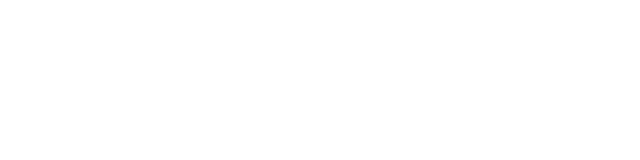
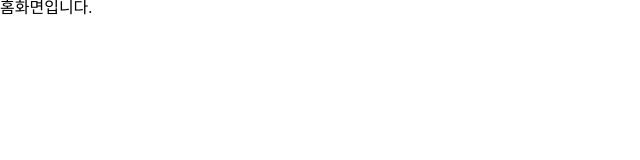
Before and after one commit to kakao-tech-campus-2nd-step3/Team13_FE, a React (Vite) app: page / in a window 1280 px wide. Shown: the top 160 px of the page, without its empty margins (0-640 px from the left). Built offline with nearby package versions, Linux system fonts and the light colour scheme.

Commit message:
chore: 라우터 설정

```diff
--- a/src/App.tsx
+++ b/src/App.tsx
@@ -1,7 +1,6 @@
 import '@/App.css'
 import { QueryClient, QueryClientProvider } from '@tanstack/react-query'
-import { BrowserRouter } from 'react-router-dom'
-// import AppRoutes from './routes/AppRoutes'
+import { Routes } from './routes'
 
 const queryClient = new QueryClient()
 
@@ -9,7 +8,7 @@ function App() {
   return (
     <QueryClientProvider client={queryClient}>
       <div className="App">
-        <BrowserRouter>{/*<AppRoutes />*/}</BrowserRouter>
+        <Routes />
       </div>
     </QueryClientProvider>
   )
--- /dev/null
+++ b/src/pages/Home/index.tsx
@@ -0,0 +1,3 @@
+export const HomePage = () => {
+  return <div>홈화면입니다.</div>
+}
--- /dev/null
+++ b/src/routes/index.tsx
@@ -0,0 +1,16 @@
+import { createBrowserRouter, RouterProvider } from 'react-router-dom'
+
+import { HomePage } from '@/pages/Home'
+
+import { RouterPath } from './path'
+
+const router = createBrowserRouter([
+  {
+    path: RouterPath.home,
+    element: <HomePage />,
+  },
+])
+
+export const Routes = () => {
+  return <RouterProvider router={router} />
+}
--- /dev/null
+++ b/src/routes/path.ts
@@ -0,0 +1,5 @@
+export const RouterPath = {
+  root: '/',
+  home: '/',
+  notFound: '*',
+}
```
Also changed, not shown: 2 other files (tests, documents, lock files or other folders).
